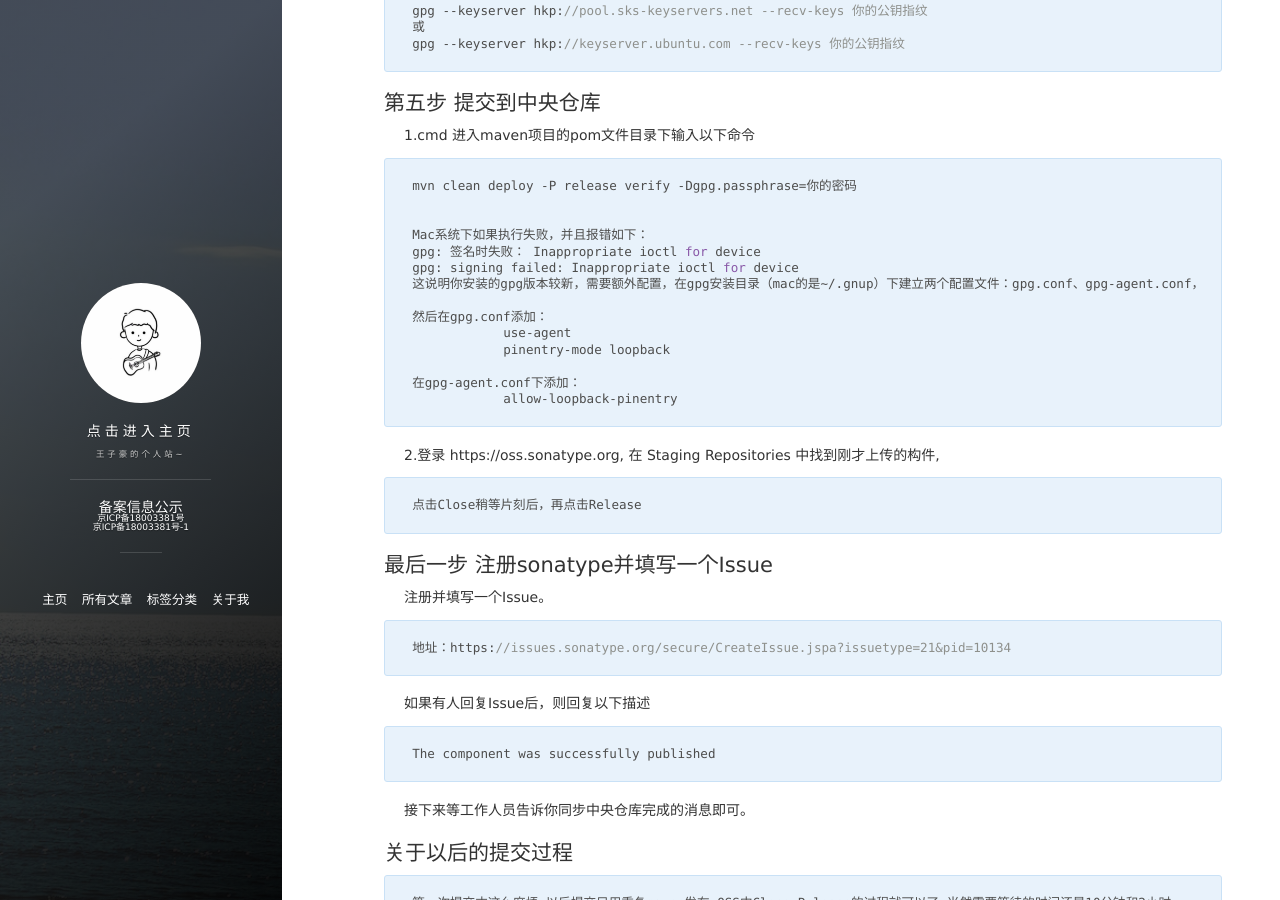
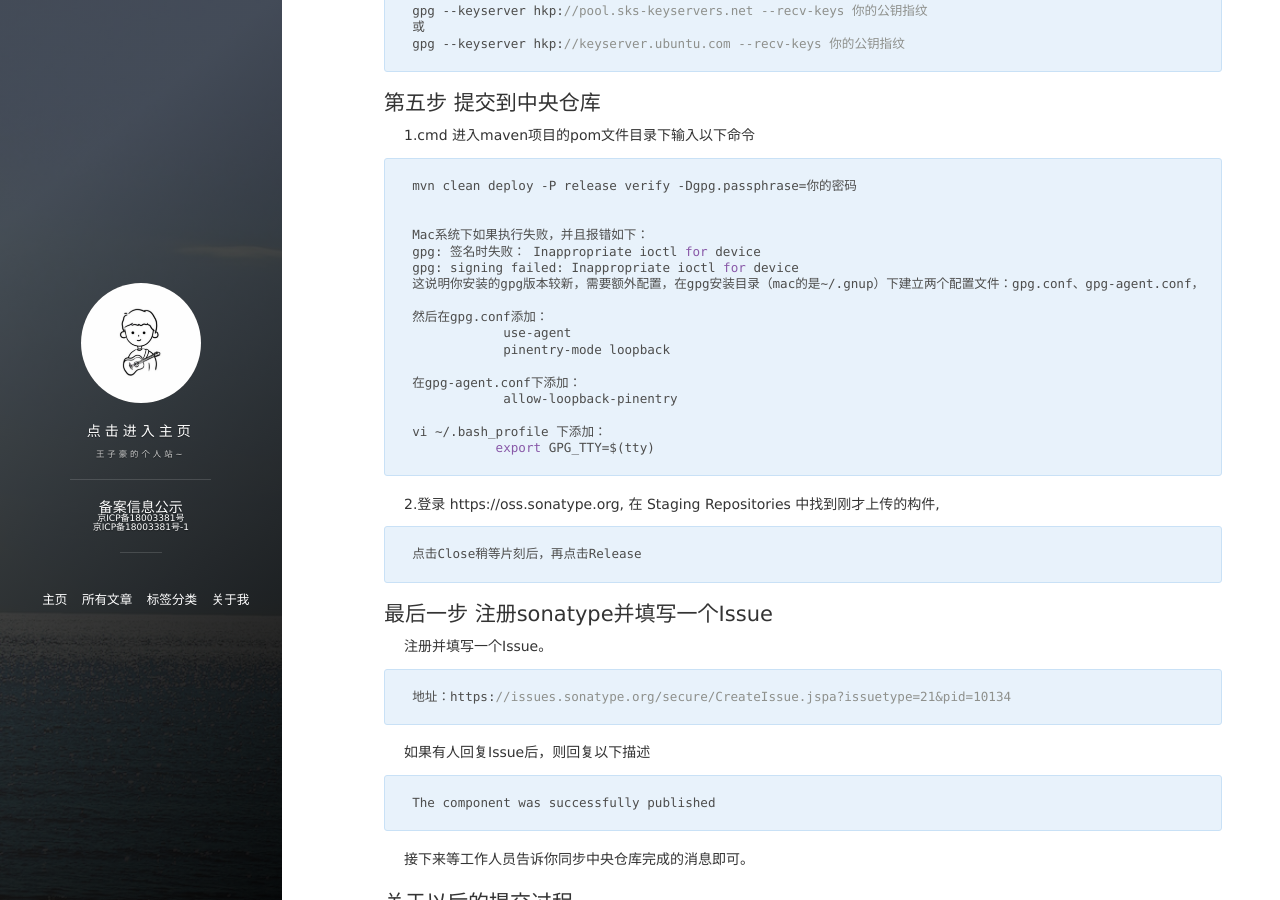
Before and after one commit to wangzihaogithub/wangzihaogithub, a Jekyll site: the page built from _posts/2019-02-27-Maven-上传项目到中央仓库.markdown, in a window 1280 px wide and 900 px high, scrolled down 5828 px. Built offline with Jekyll 4.4.1, drawn with Linux system fonts in a browser that asks for light colours; comment, search, counter and statistics services are not loaded.

```diff
--- a/_posts/2019-02-27-Maven-上传项目到中央仓库.markdown
+++ b/_posts/2019-02-27-Maven-上传项目到中央仓库.markdown
@@ -349,6 +349,9 @@
     在gpg-agent.conf下添加：
                 allow-loopback-pinentry
 
+    vi ~/.bash_profile 下添加：
+               export GPG_TTY=$(tty)
+
 
 2.登录 https://oss.sonatype.org, 在 Staging Repositories 中找到刚才上传的构件,
 
```
